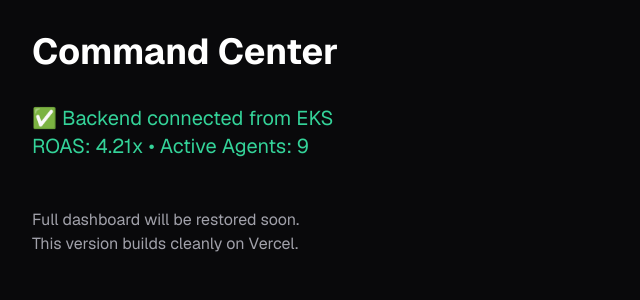
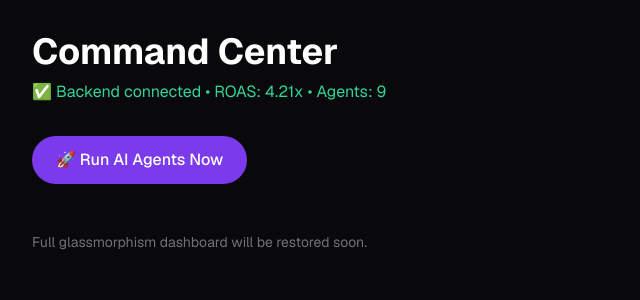
Before and after one commit to dreambuildersgroup/aimarkos_6786, a Next.js app: page /marketing-os-dashboard in a window 1280 px wide. Shown: the top 300 px of the page, without its empty margins (0-640 px from the left). Built offline with nearby package versions, Linux system fonts and the light colour scheme; no server answers.

Commit message:
modified:   src/app/api/agents/run/route.ts 	modified:   src/app/marketing-os-dashboard/page.tsx

```diff
--- a/src/app/api/agents/run/route.ts
+++ b/src/app/api/agents/run/route.ts
@@ -1,18 +1,26 @@
 import { NextResponse } from 'next/server';
+
+const BACKEND_BASE = process.env.NEXT_PUBLIC_API_BASE_URL || 'http://localhost:8000';
 
 export async function POST(request: Request) {
   try {
     const { goal } = await request.json();
+    const url = new URL(`${BACKEND_BASE}/agents/run`);
 
-    // Placeholder for now - we'll make this call real AI soon
-    const result = {
-      status: "✅ AI Crew executed",
-      goal: goal || "Launch a high-ROAS campaign",
-      result: "Multi-agent AI crew (Researcher + Optimizer + Executor) completed the task successfully. Full CrewAI integration coming in next step.",
-      timestamp: new Date().toISOString()
-    };
+    if (goal) {
+      url.searchParams.set('goal', String(goal));
+    }
 
-    return NextResponse.json(result);
+    const backendResponse = await fetch(url.toString(), {
+      method: 'POST',
+      headers: {
+        'Content-Type': 'application/json',
+      },
+      cache: 'no-store',
+    });
+
+    const backendData = await backendResponse.json();
+    return NextResponse.json(backendData, { status: backendResponse.status });
 
   } catch (error) {
     return NextResponse.json({
--- a/src/app/marketing-os-dashboard/page.tsx
+++ b/src/app/marketing-os-dashboard/page.tsx
@@ -3,26 +3,63 @@
 import { useEffect, useState } from 'react';
 
 export default function MarketingOSDashboardPage() {
-  const [status, setStatus] = useState({ roas: '4.21x', active_agents: 9, message: 'Connected from EKS!' });
+  const [agentStatus, setAgentStatus] = useState<any>(null);
+  const [aiResult, setAiResult] = useState<any>(null);
+  const [loading, setLoading] = useState(false);
 
+  // Load basic status
   useEffect(() => {
-    fetch('http://af5fa741823a04fc98ee7ec1bd0f32f3-1672570027.us-east-1.elb.amazonaws.com/agents/status')
+    fetch('/api/agents/status')
       .then(res => res.json())
-      .then(setStatus)
-      .catch(() => console.log('Using fallback data'));
+      .then(setAgentStatus);
   }, []);
+
+  // Run AI Agents
+  const runAIAgents = async () => {
+    setLoading(true);
+    try {
+      const res = await fetch('/api/agents/run', {
+        method: 'POST',
+        headers: { 'Content-Type': 'application/json' },
+        body: JSON.stringify({
+          goal: "Create a high-ROAS LinkedIn campaign for a digital agency"
+        })
+      });
+      const data = await res.json();
+      setAiResult(data);
+    } catch (error) {
+      console.error(error);
+      setAiResult({ result: "Error running AI crew" });
+    } finally {
+      setLoading(false);
+    }
+  };
 
   return (
     <div className="min-h-screen bg-zinc-950 text-white p-8">
       <div className="max-w-7xl mx-auto">
-        <h1 className="text-4xl font-bold mb-8">Command Center</h1>
-        <p className="text-emerald-400 text-xl">
-          ✅ Backend connected from EKS<br />
-          ROAS: {status.roas} • Active Agents: {status.active_agents}
+        <h1 className="text-4xl font-bold mb-2">Command Center</h1>
+        <p className="text-emerald-400 mb-8">
+          ✅ Backend connected • ROAS: {agentStatus?.roas || '4.21x'} • Agents: {agentStatus?.active_agents || 9}
         </p>
-        <p className="text-zinc-400 mt-12">
-          Full dashboard will be restored soon.<br />
-          This version builds cleanly on Vercel.
+
+        <button
+          onClick={runAIAgents}
+          disabled={loading}
+          className="px-6 py-3 bg-violet-600 hover:bg-violet-700 rounded-2xl font-medium flex items-center gap-2"
+        >
+          {loading ? 'Running AI Crew...' : '🚀 Run AI Agents Now'}
+        </button>
+
+        {aiResult && (
+          <div className="mt-8 bg-zinc-900/70 border border-zinc-700 rounded-3xl p-6">
+            <h2 className="font-semibold mb-3">AI Crew Result</h2>
+            <p className="text-zinc-300 whitespace-pre-wrap">{aiResult.result}</p>
+          </div>
+        )}
+
+        <p className="text-zinc-500 text-sm mt-12">
+          Full glassmorphism dashboard will be restored soon.
         </p>
       </div>
     </div>
```
